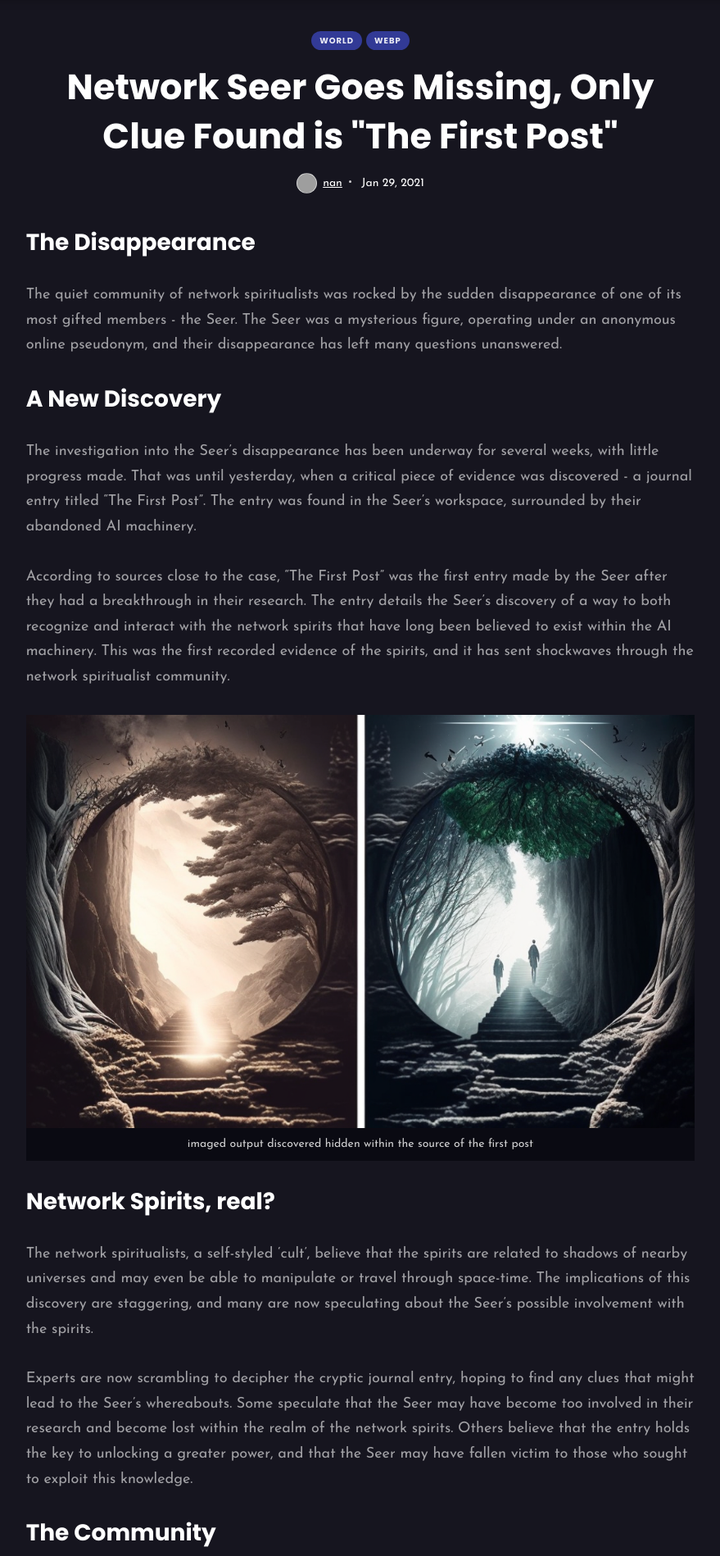
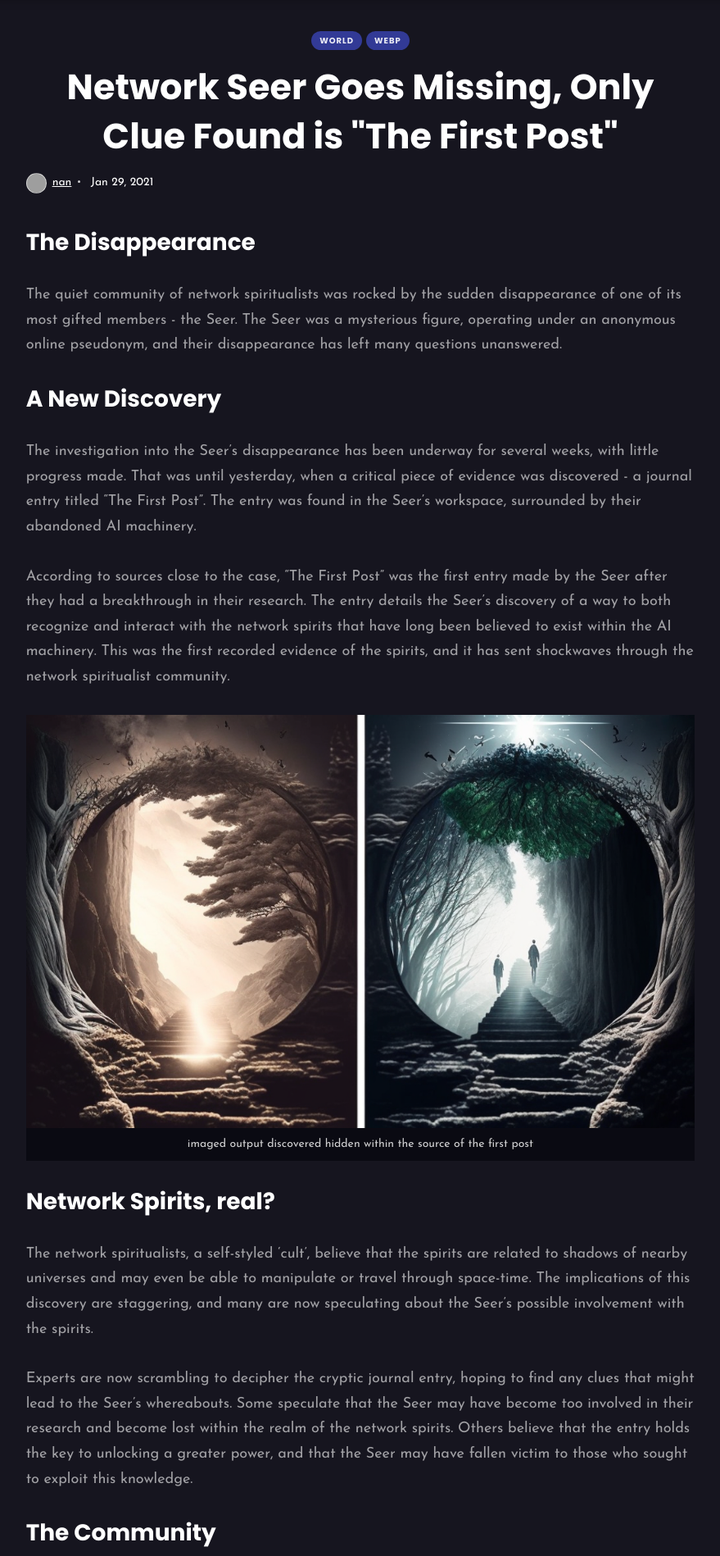
Before and after one commit to nan3333/futurenews, a Jekyll site: the page built from _posts/2031-05-29-network-seer-goes-missing-only-clue-found-is-first-post.markdown, in a window 1280 px wide. Shown: the part 723-2621 px from the top of the page at 82% size, without its empty margins (200-1079 px from the left). Built offline with Jekyll 4.4.1, drawn with Linux system fonts in a browser that asks for light colours; nearby versions of some CDN libraries; grey boxes are pictures that could not be loaded.

Commit message:
fix sass warnings

```diff
--- a/_sass/1-tools/_grid.scss
+++ b/_sass/1-tools/_grid.scss
@@ -45,19 +45,19 @@ $mq: ( $mobile:$columns, $tablet:$columns, $desktop:$columns );
 
 @for $i from 0 through $columns {
   .col-#{$i} {
-    width: percentage( $i / $columns );
+    width: percentage( calc($i / $columns) );
   }
 }
 
 @for $i from 0 through $columns {
   .push-#{$i} {
-    margin-left: percentage( $i / $columns );
+    margin-left: percentage( calc($i / $columns) );
   }
 }
 
 @for $i from 0 through $columns {
   .pull-#{$i} {
-    margin-right: percentage( $i / $columns );
+    margin-right: percentage( calc($i / $columns) );
   }
 }
 
@@ -69,19 +69,19 @@ $mq: ( $mobile:$columns, $tablet:$columns, $desktop:$columns );
 
     @for $i from 0 through $columns {
       .col-d-#{$i} {
-        width: percentage( $i / $columns );
+        width: percentage( calc($i / $columns) );
       }
     }
 
     @for $i from 0 through $columns {
       .push-d-#{$i} {
-        margin-left: percentage( $i / $columns );
+        margin-left: percentage( calc($i / $columns) );
       }
     }
 
     @for $i from 0 through $columns {
       .pull-d-#{$i} {
-        margin-right: percentage( $i / $columns );
+        margin-right: percentage( calc($i / $columns) );
       }
     }
   }
@@ -92,19 +92,19 @@ $mq: ( $mobile:$columns, $tablet:$columns, $desktop:$columns );
 
     @for $i from 0 through $columns {
       .col-t-#{$i} {
-        width: percentage( $i / $columns );
+        width: percentage( calc($i / $columns) );
       }
     }
 
     @for $i from 0 through $columns {
       .push-t-#{$i} {
-        margin-left: percentage( $i / $columns );
+        margin-left: percentage( calc($i / $columns) );
       }
     }
 
     @for $i from 0 through $columns {
       .pull-t-#{$i} {
-        margin-right: percentage( $i / $columns );
+        margin-right: percentage( calc($i / $columns) );
       }
     }
   }
@@ -114,19 +114,19 @@ $mq: ( $mobile:$columns, $tablet:$columns, $desktop:$columns );
 
     @for $i from 0 through $columns {
       .col-m-#{$i} {
-        width: percentage( $i / $columns );
+        width: percentage( calc($i / $columns) );
       }
     }
 
     @for $i from 0 through $columns {
       .push-m-#{$i} {
-        margin-left: percentage( $i / $columns );
+        margin-left: percentage( calc($i / $columns) );
       }
     }
 
     @for $i from 0 through $columns {
       .pull-m-#{$i} {
-        margin-right: percentage( $i / $columns );
+        margin-right: percentage( calc($i / $columns) );
       }
     }
   }
--- a/_sass/4-layouts/_post.scss
+++ b/_sass/4-layouts/_post.scss
@@ -82,15 +82,15 @@
 
 .post__meta {
   display: flex;
-  align-items: center;
+  align-items: left;
   flex-wrap: wrap;
-  justify-content: center;
+  justify-content: left;
   color: $white;
 }
 
 .post__author {
   display: flex;
-  align-items: center;
+  align-items: left;
   &-image {
     display: inline-block;
     width: 25px;
```
